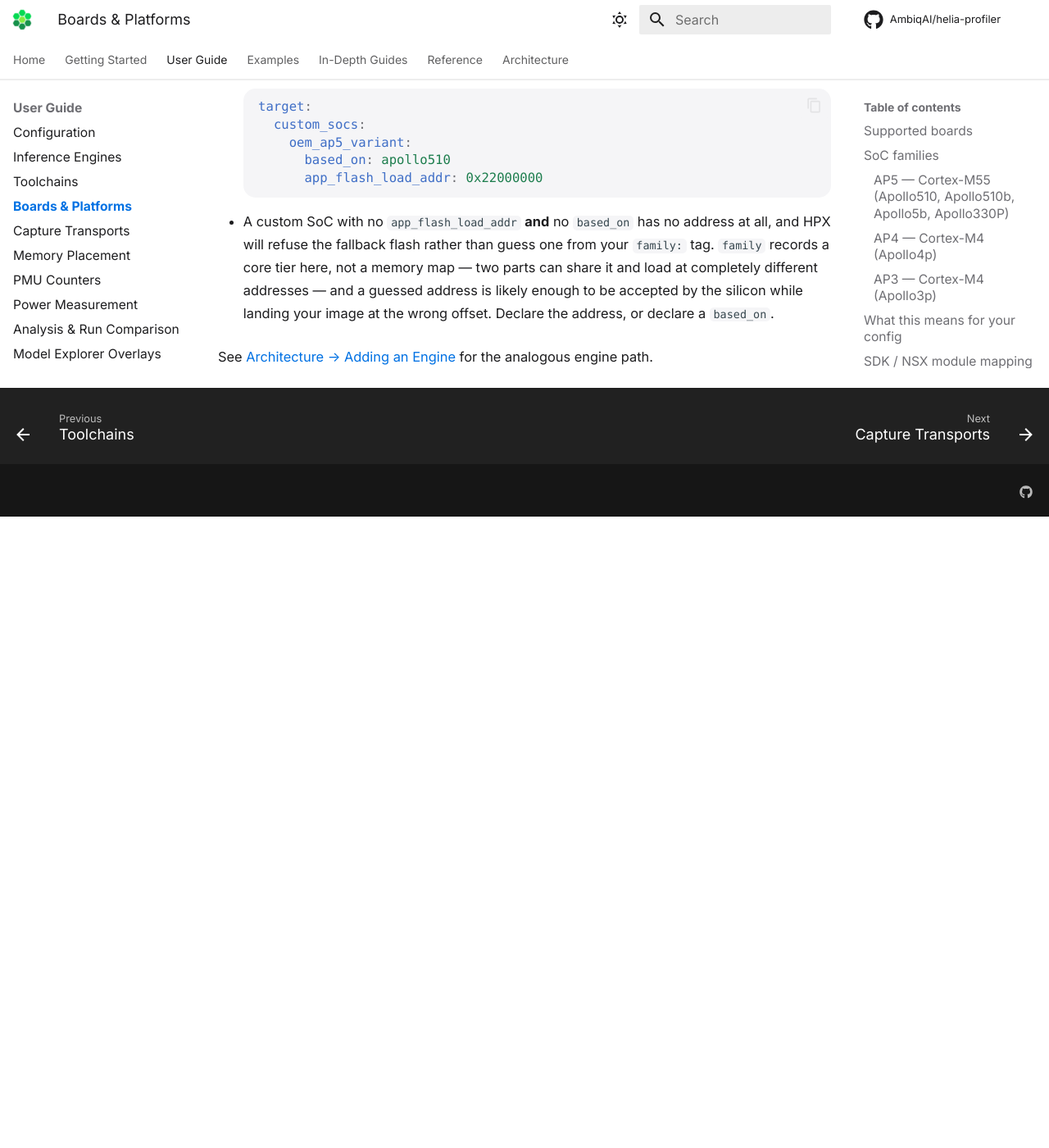
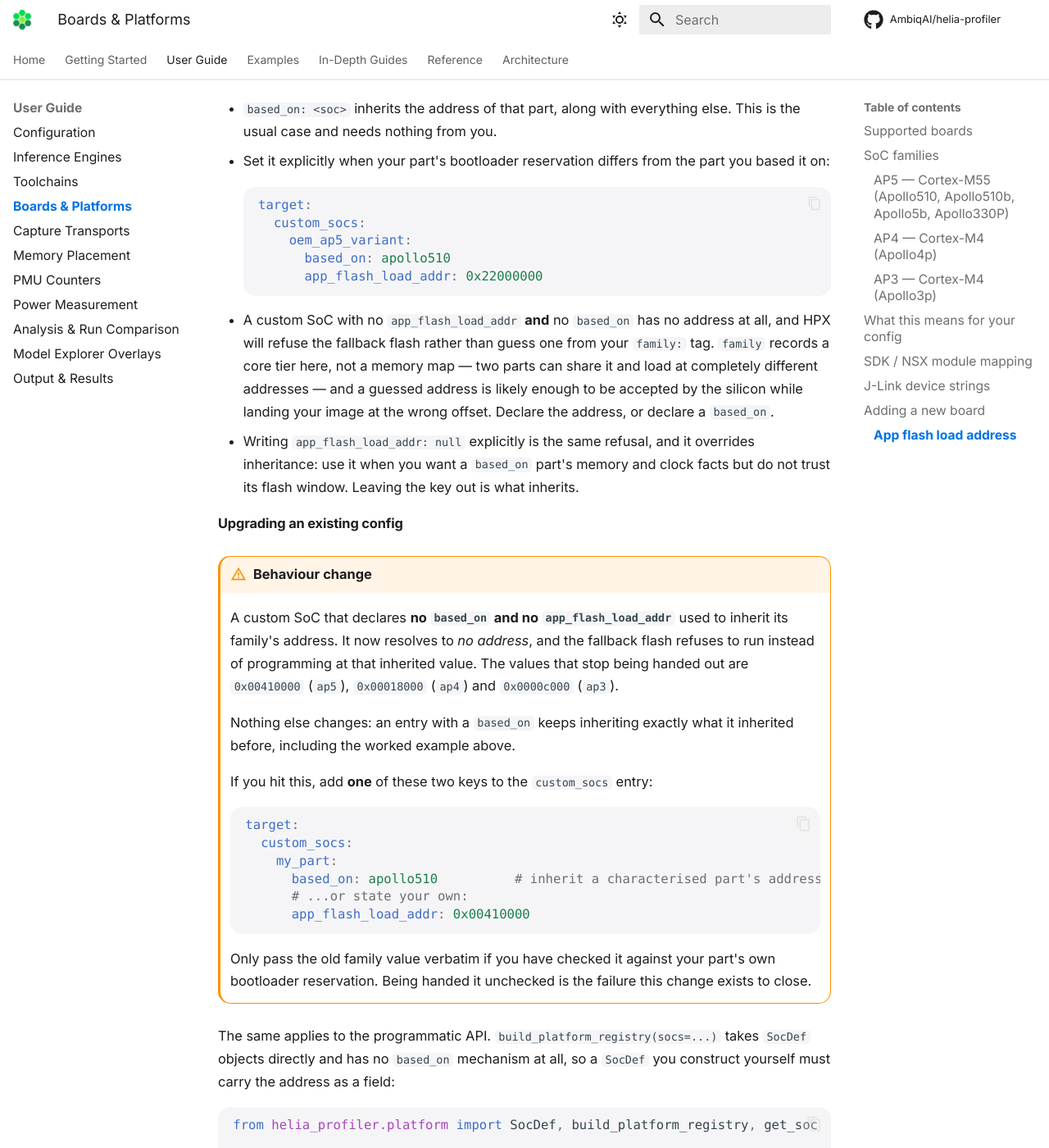
Before and after one commit to AmbiqAI/helia-profiler, an MkDocs documentation site: the page built from docs/guide/boards.md, in a window 1280 px wide and 1400 px high, scrolled down 5608 px. Shown: the whole window at 82% size. Built offline with MkDocs 1.6.1 and Material for MkDocs 9.7.7, drawn with Linux system fonts in a browser that asks for light colours; some web fonts are replaced; comment, search, counter and statistics services are not loaded; before the commit the page ends 6238 px from its top, so only the background shows below that; some of the changed text lies outside the part shown.

Commit message:
docs(boards): add the upgrade note for the custom-SoC flash address
The guide was verified correct for a NEW user and the documented
`based_on: apollo510` example still resolves 0x00410000 unchanged, but nothing
told an EXISTING user that a `custom_socs` entry with no `based_on` had stopped
inheriting its family's address. Add that as an explicit upgrade warning naming
the three values that stop being handed out and the two one-line escapes.

Cover the programmatic path too: `build_platform_registry(socs={SocDef(...)})`
carries the same change and has no `based_on` mechanism at all, so such a
caller must now pass `app_flash_load_addr=` explicitly. That was documented
nowhere.

Also document `app_flash_load_addr: null` as the explicit refusal that
overrides inheritance, and `custom_boards.<name>.ble_reset_gpio_pin`, which is
newly settable.

Refs #149

Co-Authored-By: Claude Opus 5 <noreply@anthropic.com>

````diff
--- a/docs/guide/boards.md
+++ b/docs/guide/boards.md
@@ -147,6 +147,11 @@ The important fields are still the same platform facts as the built-in registry:
   e.g. `29` for `apollo510_evb` / `apollo510b_evb`, `22` for the Apollo4
   Plus EVBs, `61` for the Apollo4 Lite EVBs, and `26` for the Apollo3 Plus
   EVBs; `10` is only the fallback for boards without a registered override)
+- `ble_reset_gpio_pin` on a "Blue" board — the GPIO wired to the onboard
+  Cooper BLE controller's reset line, held low during power captures so an
+  idling radio does not sit in your measurement. Inherited from `based_on`;
+  set it explicitly only if your board routes it differently. Leave it unset
+  on boards with no onboard radio.
 
 `starter_profile_board` lets a custom board reuse the NSX starter-profile module
 graph from a built-in board while keeping its own board ID, channel, sync pin,
@@ -186,6 +191,61 @@ verbatim and this value is ignored.
   — two parts can share it and load at completely different addresses — and a
   guessed address is likely enough to be accepted by the silicon while landing
   your image at the wrong offset. Declare the address, or declare a `based_on`.
+- Writing `app_flash_load_addr: null` explicitly is the same refusal, and it
+  overrides inheritance: use it when you want a `based_on` part's memory and
+  clock facts but do not trust its flash window. Leaving the key out is what
+  inherits.
+
+#### Upgrading an existing config
+
+!!! warning "Behaviour change"
+
+    A custom SoC that declares **no `based_on` and no `app_flash_load_addr`**
+    used to inherit its family's address. It now resolves to *no address*, and
+    the fallback flash refuses to run instead of programming at that inherited
+    value. The values that stop being handed out are `0x00410000` (`ap5`),
+    `0x00018000` (`ap4`) and `0x0000c000` (`ap3`).
+
+    Nothing else changes: an entry with a `based_on` keeps inheriting exactly
+    what it inherited before, including the worked example above.
+
+    If you hit this, add **one** of these two keys to the `custom_socs` entry:
+
+    ```yaml
+    target:
+      custom_socs:
+        my_part:
+          based_on: apollo510          # inherit a characterised part's address
+          # ...or state your own:
+          app_flash_load_addr: 0x00410000
+    ```
+
+    Only pass the old family value verbatim if you have checked it against your
+    part's own bootloader reservation. Being handed it unchecked is the failure
+    this change exists to close.
+
+The same applies to the programmatic API. `build_platform_registry(socs=...)`
+takes `SocDef` objects directly and has no `based_on` mechanism at all, so a
+`SocDef` you construct yourself must carry the address as a field:
+
+```python
+from helia_profiler.platform import SocDef, build_platform_registry, get_soc
+
+base = get_soc("apollo510")
+registry = build_platform_registry(
+    socs={
+        "apollo510_custom": SocDef(
+            name="apollo510_custom",
+            # ...platform facts...
+            app_flash_load_addr=0x00410000,  # required; previously implied by `family`
+        )
+    }
+)
+```
+
+Without it, `soc.capabilities.memory.app_flash_load_addr` is `None`. That is
+also true of a `SocDef` built for a test fixture — only the built-in registry
+is treated as characterised.
 
 See [Architecture → Adding an Engine](../architecture/adding-an-engine.md)
 for the analogous engine path.
````
Also changed, not shown: docs/guide/configuration.md (+3 -2 lines).
